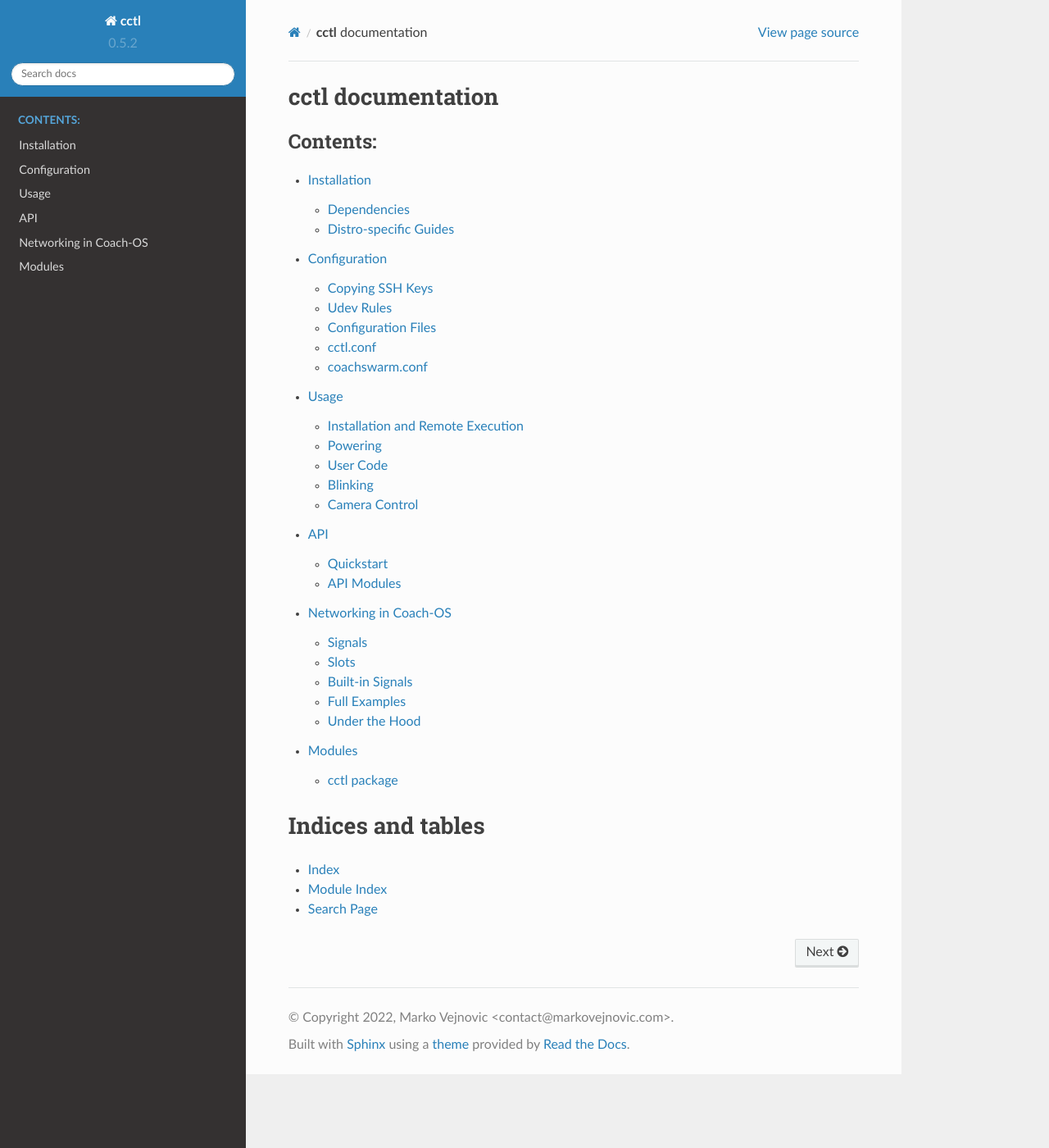
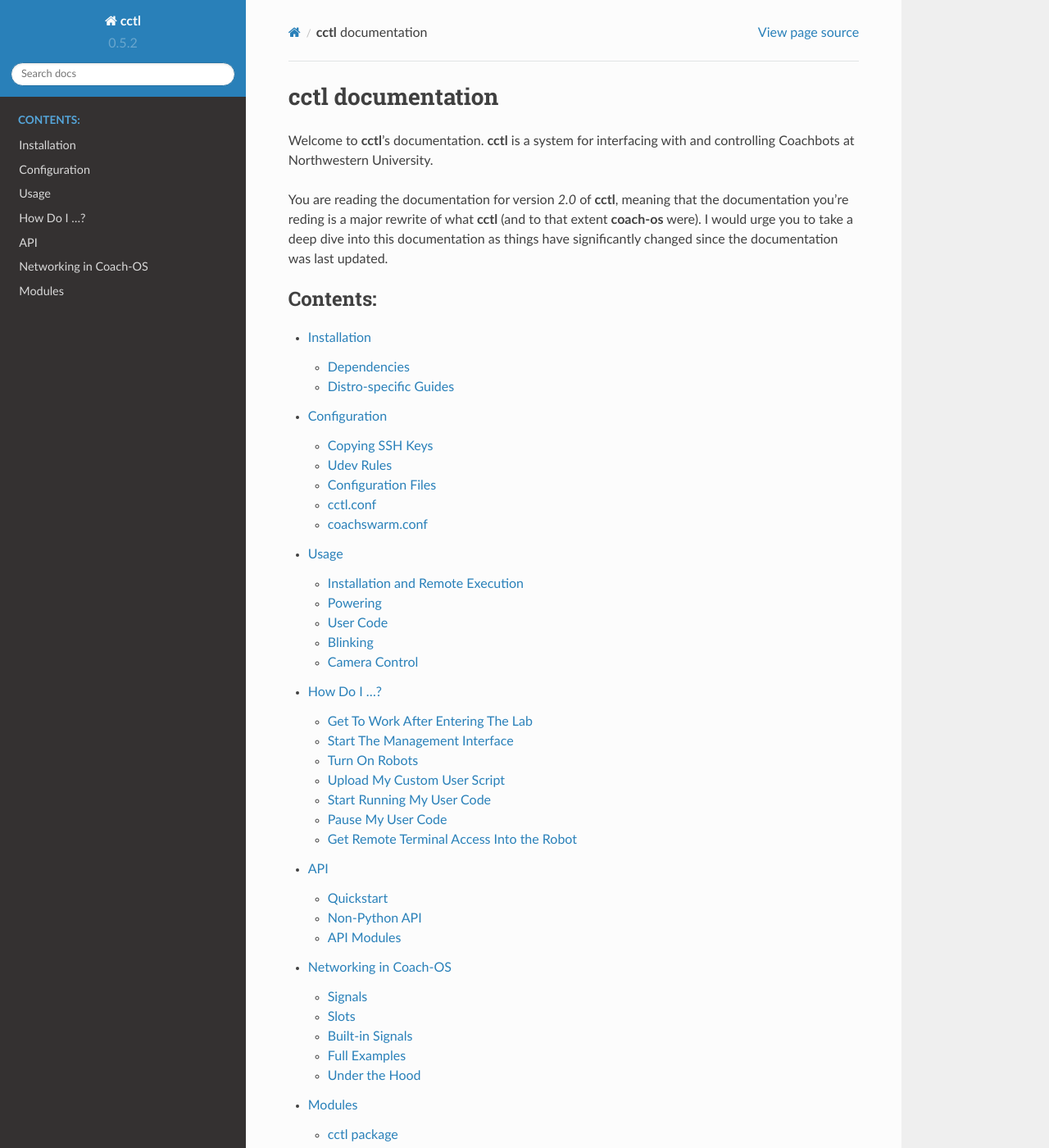
Before and after one commit to coachbots/cctl, a Sphinx documentation site: the page built from docs/source/index.rst, in a window 1280 px wide and 1400 px high. Shown: the whole window at 82% size. Built offline with Sphinx 7.4.7 and the Read the Docs theme 2.0.0, drawn with Linux system fonts in a browser that asks for light colours; the version number is read from the project's files by our own code.

Commit message:
Wrote what is supposed to resemble quality documentation

```diff
--- a/docs/source/api.rst
+++ b/docs/source/api.rst
@@ -64,6 +64,41 @@
 
    cctl_bots.set_user_code_running(False)  # Pauses user code
 
+Non-Python API
+--------------
+
+Because ``cctl.api`` is only a binding around the workhorse that is ``cctld``,
+you can technically get access to ``cctld`` info in any language you like.
+To exemplify this take a look at the following C-example:
+
+.. code-block:: guess
+
+   #include <string.h>
+   #include <zmq.h>
+   // ...
+   void* zmq_ctx = zmq_ctx_new();
+   void* sock = zmq_socket(zmq_ctx, ZMQ_REQ);
+
+   char my_req[] = "{"
+       "\"method\": \"read\","
+       "\"endpoint\": \"/bots/state/1\","
+       "\"head\": {},"
+       "\"body\": \"\""
+   "}";
+
+   char recv_buffer[128];
+   zmq_connect(sock, "ipc:///var/run/cctld/request_pipe");
+   zmq_send(sock, my_req, sizeof(my_req), 0);
+   zmq_recv(sock, recv_buffer, 128, 0);
+
+   // This should evaluate to true.
+   assert strcmp(recv_buffer, "{ \"result_code\": 200, \"body\": \"\" }") == 0;
+   // ...
+
+
+Further documentation is found at `Api Details`_.
+
+
 API Modules
 -----------
 
--- /dev/null
+++ b/docs/source/how-do-i.rst
@@ -0,0 +1,60 @@
+How Do I ...?
+=============
+
+This documentation section is written mostly to have a Q&A format for commonly
+asked questions with **cctl** or things you might want to do that may be
+useful. In other words, this section is to fully replace the legacy `Coachbot
+documentation`.
+
+Get To Work After Entering The Lab
+----------------------------------
+
+Ensure you have the control computer turned on, connected to the router and let
+**cctld** do the automatic negotiation with the coachbots from there.
+
+Start The Management Interface
+------------------------------
+
+.. code-block:: bash
+
+   cctl status --tui
+
+Turn On Robots
+--------------
+
+.. code-block:: bash
+
+   cctl on 90 # For one robot
+   cctl on 90,95 # For two robots
+   cctl on 90-99 # For a range of robots
+   cctl on all # For all robots
+
+Upload My Custom User Script
+----------------------------
+
+.. code-block:: bash
+
+   cctl upload path/to/my/usr_code.py
+   # CCTL does not require you to name your file usr_code.py
+   cctl upload -o path/to/test_mass.py # If you want to reinstall coach-os
+
+Start Running My User Code
+--------------------------
+
+.. code-block:: bash
+
+   cctl start
+
+Pause My User Code
+------------------
+
+.. code-block:: bash
+
+   cctl pause
+
+Get Remote Terminal Access Into the Robot
+-----------------------------------------
+
+.. code-block:: bash
+
+   BOT_ID=90 ssh pi@192.168.1.$(($BOT_ID + 3))
--- a/docs/source/index.rst
+++ b/docs/source/index.rst
@@ -1,11 +1,14 @@
-.. cctl documentation master file, created by
-   sphinx-quickstart on Fri Feb 11 20:37:59 2022.
-   You can adapt this file completely to your liking, but it should at least
-   contain the root `toctree` directive.
-
 **cctl** documentation
 ================================
 
+Welcome to **cctl**'s documentation. **cctl** is a system for interfacing with
+and controlling Coachbots at Northwestern University.
+
+You are reading the documentation for version `2.0` of **cctl**, meaning that
+the documentation you're reding is a major rewrite of what **cctl** (and to
+that extent **coach-os** were). I would urge you to take a deep dive into this
+documentation as things have significantly changed since the documentation was
+last updated.
 
 
 .. toctree::
@@ -15,6 +18,7 @@
    installation
    configuration
    usage
+   how-do-i
    api
    networking
    modules
```
